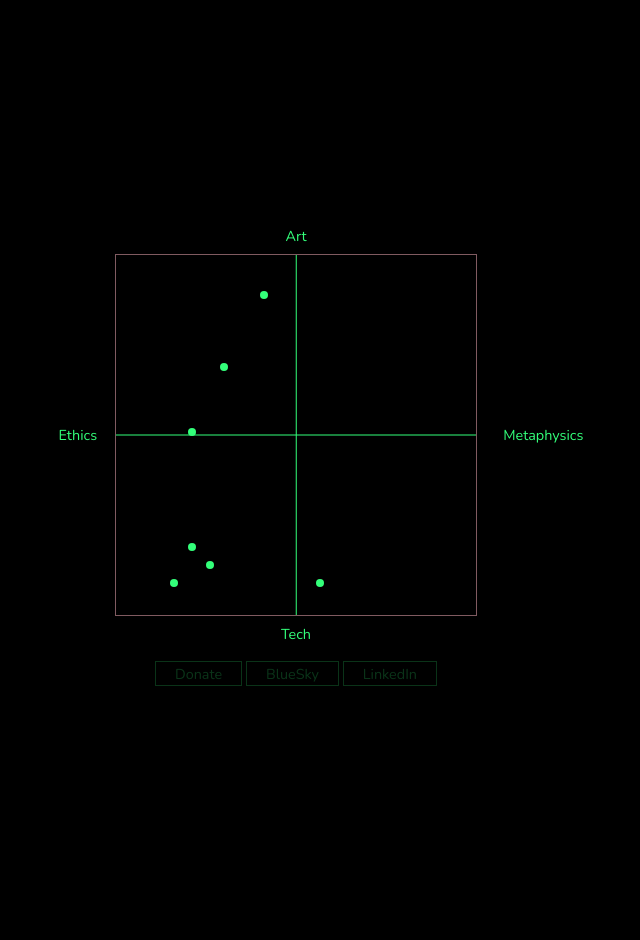
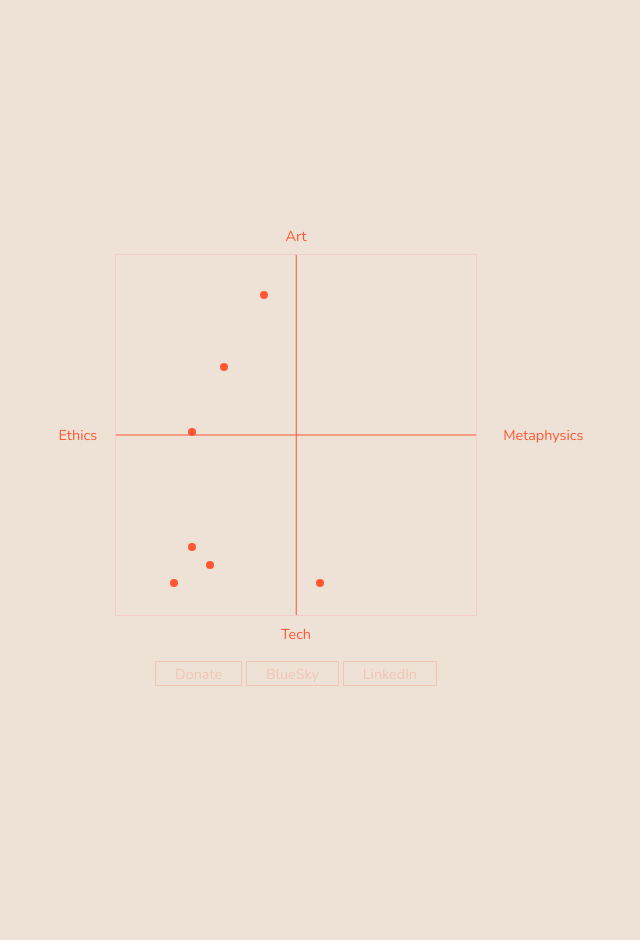
Before and after one commit to tarojq/jekyll-grid-blog, a Jekyll site: the page built from index.md, in a window 1280 px wide. Shown: the whole page, without its empty margins (344-984 px from the left). Built offline with Jekyll 4.4.1, drawn with Linux system fonts in a browser that asks for light colours.

Commit message:
colour and z-index tweaks

```diff
--- a/assets/css/grid.css
+++ b/assets/css/grid.css
@@ -7,7 +7,7 @@ body {
     display: flex;
     justify-content: center;
     align-items: center;
-    background-color: #000000;
+    background-color: #eee1d6; /* Changed from #ad5d4d */
     font-family: Nunito, sans-serif;
     font-weight: 100;  /* Extra Light */
     margin: 0;
@@ -24,14 +24,14 @@ body {
         linear-gradient(to right, rgba(255, 182, 193, 0.5) 0.5px, transparent 0.5px),
         linear-gradient(to bottom, rgba(255, 182, 193, 0.5) 0.5px, transparent 0.5px);
     background-size: 2vmin 2vmin;
-    background-color: #000000;
+    background-color: #eee1d6; /* Changed from #ad5d4d */
     border: 1px solid rgba(255, 182, 193, 0.5);
 }
 
 /* Axes */
 .line {
     position: absolute;
-    background-color: #33ff7a;
+    background-color: #ff5733;
     z-index: 3;
 }
 
@@ -56,13 +56,13 @@ body {
     position: relative;
     width: 100%;
     height: 100%;
-    z-index: 2;
+    z-index: 4; /* Changed from 2 to be above grid lines */
 }
 
 .project-node {
     width: min(0.5rem, 2vw);
     height: min(0.5rem, 2vw);
-    background-color: #33ff7a;
+    background-color: #ff5733;
     border-radius: 50%;
     cursor: pointer;
     position: absolute;
@@ -71,7 +71,8 @@ body {
 
 .project-node:hover {
     transform: scale(1.3);
-    box-shadow: 0px 0px 10px rgba(0, 0, 0, 0.5);
+    box-shadow: 0px 0px 10px rgba(173, 93, 77, 0.5); /* Changed shadow color from black */
+    z-index: 10; /* Added to ensure hovered node is on top */
 }
 
 .project-node::after {
@@ -80,17 +81,17 @@ body {
     bottom: -1.5rem;
     left: 50%;
     transform: translateX(-50%);
-    background-color: #000000; /* Changed to black */
-    color: #33ff7a;            /* Changed to #33ff7a */
+    background-color: #eee1d6; /* Changed from #ad5d4d */
+    color: #ff5733;            /* Changed to #ff5733 */
     padding: 0.2rem 0.5rem;
     font-size: min(0.8rem, 3vw);
     border-radius: 0;          /* Changed to 0 for sharp corners */
-    border: 1px solid #33ff7a; /* Added border */
+    border: 1px solid #ff5733; /* Added border */
     opacity: 0;
     pointer-events: none;
     transition: opacity 0.3s ease;
     white-space: nowrap;
-    z-index: 4; /* Added z-index to ensure it's above other elements if needed */
+    z-index: 11; /* Changed from 4 to ensure it's above the axis and other node elements */
 }
 
 .project-node:hover::after {
@@ -106,7 +107,7 @@ body {
 .label {
     position: absolute;
     font-weight: 100;  /* Extra Light */
-    color: #33ff7a;
+    color: #ff5733;
     padding: 0.2rem 0.5rem;
     font-size: min(0.9rem, 3.5vw);
     z-index: 1;
@@ -181,9 +182,9 @@ body {
 
 /* Home Button / Back Navigation Button Styling */
 .home-button {
-    background-color: #000000 !important; /* Black background */
-    color: #33ff7a !important;            /* Text color */
-    border: 1px solid #33ff7a !important; /* 1px border */
+    background-color: #eee1d6 !important; /* Changed from #ad5d4d */
+    color: #ff5733 !important;            /* Text color */
+    border: 1px solid #ff5733 !important; /* 1px border */
     border-radius: 0 !important;          /* Square corners */
 
     /* Retaining some potentially useful existing styles from inline */
@@ -197,8 +198,8 @@ body {
 }
 
 .home-button:hover {
-    background-color: #33ff7a !important; /* Invert colors on hover */
-    color: #000000 !important;
+    background-color: #ff5733 !important;
+    color: #ad5d4d !important; /* Changed from #000000 */
 }
 
 /* Post Page Text Styling */
@@ -206,14 +207,14 @@ body {
 .post-container article,
 .post-container article p,
 .post-container article code {
-    color: #33ff7a;
+    color: #ff5733;
 }
 
 /* Styling for Horizontal Rules in posts */
 .post-container article hr {
     border: none; /* Remove the default browser border */
     height: 1px; /* Define a height for the rule */
-    background-color: #33ff7a; /* Set the desired green color */
+    background-color: #ff5733; /* Set the desired color */
     margin-top: 2rem; /* Add some space above the rule */
     margin-bottom: 2rem; /* Add some space below the rule */
 }
@@ -240,9 +241,9 @@ body {
     display: inline-block;
     /* margin-top: 1rem; */ /* Consider removing if gap from action-buttons-container is sufficient */
     padding: 0.1rem 1.2rem;
-    background-color: #000000; /* Black background */
-    color: #33ff7a;            /* Text color (same green) */
-    border: 1px solid #33ff7a; /* Border (same green) */
+    background-color: #eee1d6; /* Changed from #ad5d4d */
+    color: #ff5733;            /* Text color (same green) */
+    border: 1px solid #ff5733; /* Border (same green) */
     border-radius: 0;          /* Square corners */
     text-decoration: none;
     font-family: 'Nunito', sans-serif; /* Consistent font */
@@ -254,7 +255,7 @@ body {
 }
 
 .donate-button:hover {
-    background-color: #33ff7a; /* Invert colors on hover */
-    color: #000000;
-    opacity: 1; /* Added: Set opacity to 100% on hover */
+    background-color: #ff5733;
+    color: #ad5d4d; /* Changed from #000000 */
+    opacity: 1;
 }
```
Also changed, not shown: 4 other files.
